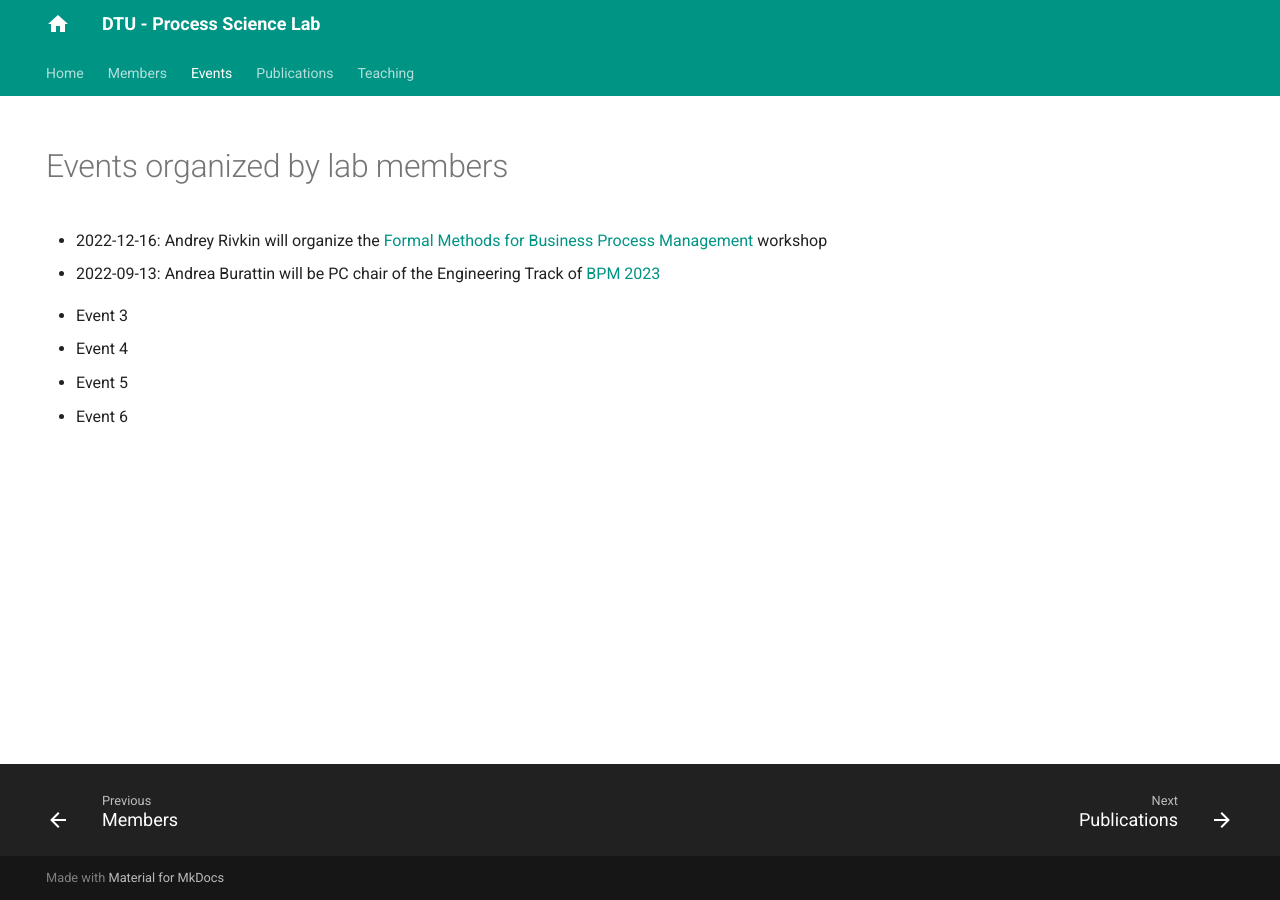
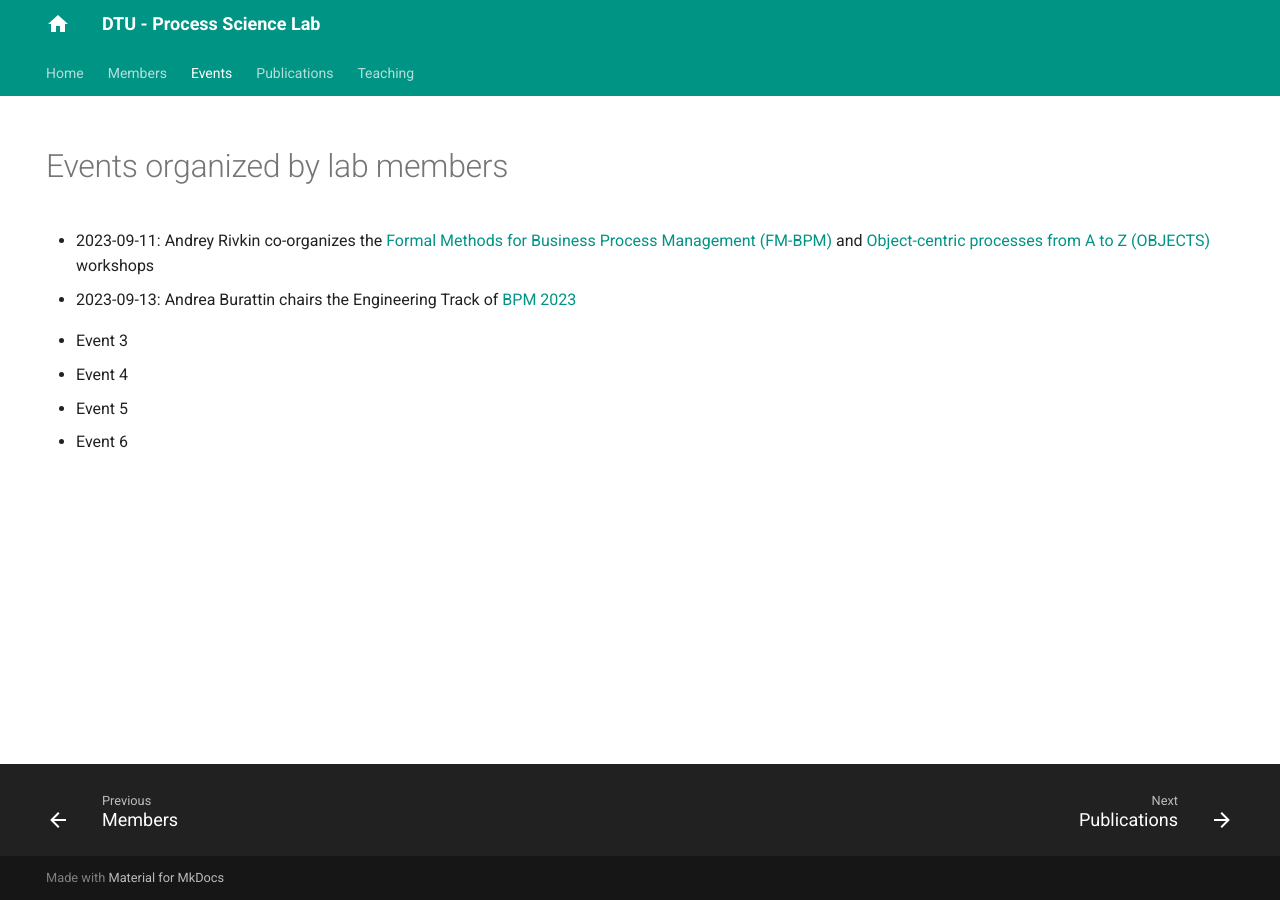
Before and after one commit to DTU-PSL/dtu-psl.github.io, an MkDocs documentation site: the page built from docs/events.md, in a window 1280 px wide. Built offline with MkDocs 1.6.1 and Material for MkDocs 9.7.7, drawn with Linux system fonts in a browser that asks for light colours.

Commit message:
no message

```diff
--- a/docs/events.md
+++ b/docs/events.md
@@ -8,8 +8,8 @@ hide:
 # Events organized by lab members
 
 <!--intro-start-->
-- 2022-12-16: Andrey Rivkin will organize the [Formal Methods for Business Process Management](https://fm-bpm2023.github.io/) workshop
-- 2022-09-13: Andrea Burattin will be PC chair of the Engineering Track of [BPM 2023](https://bpm2023.sites.uu.nl/)
+- 2023-09-11: Andrey Rivkin co-organizes the [Formal Methods for Business Process Management (FM-BPM)](https://fm-bpm2023.github.io/) and [Object-centric processes from A to Z (OBJECTS)](https://objects2023.github.io) workshops
+- 2023-09-13: Andrea Burattin chairs the Engineering Track of [BPM 2023](https://bpm2023.sites.uu.nl/)
 <!--intro-end-->
 - Event 3
 - Event 4
```
